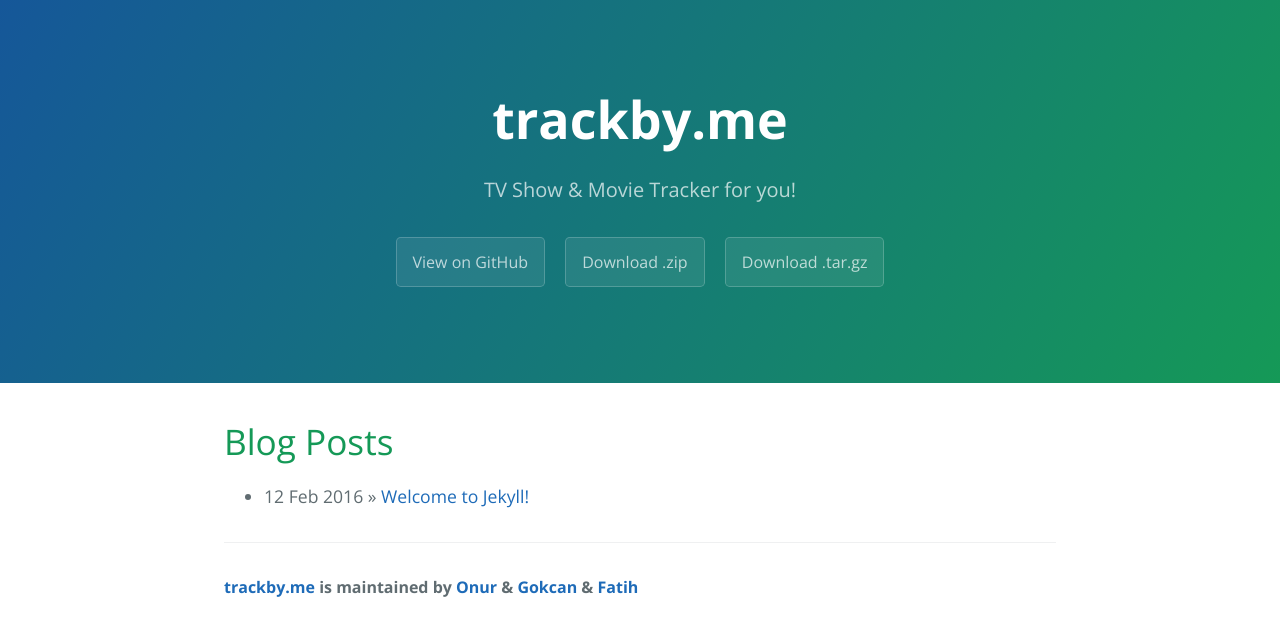
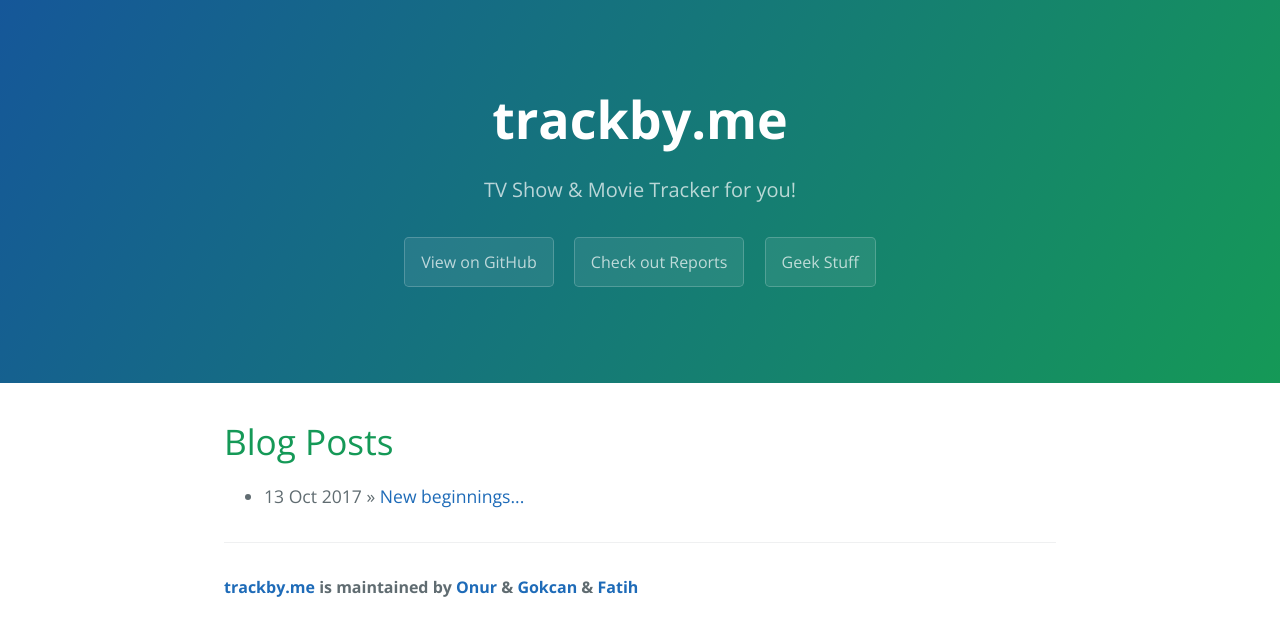
Before and after one commit to trackby/trackby.github.io, a Jekyll site: the page built from index.html, in a window 1280 px wide. Shown: the top 636 px of the page. Built offline with Jekyll 4.4.1, drawn with Linux system fonts in a browser that asks for light colours; the list of posts is cut into pages by our own code.

Commit message:
Create reports page, add back button

```diff
--- a/_config.yml
+++ b/_config.yml
@@ -3,6 +3,7 @@ title:        trackby.me
 tagline:      TV Show & Movie Tracker for you!
 baseurl:      ""
 paginate:     1
+future: true
 
 # About/contact
 author1:
--- a/_includes/page-header.html
+++ b/_includes/page-header.html
@@ -2,6 +2,6 @@
   <h1 class="project-name">{{ site.title }}</h1>
   <h2 class="project-tagline">{{ site.tagline }}</h2>
   <a href="https://github.com/trackby" class="btn">View on GitHub</a>
-  <a href="#" class="btn">Download .zip</a>
-  <a href="#" class="btn">Download .tar.gz</a>
+  <a href="/reports" class="btn">Check out Reports</a>
+  <a href="#" class="btn">Geek Stuff</a>
 </section>
--- a/_layouts/post.html
+++ b/_layouts/post.html
@@ -5,3 +5,5 @@ layout: default
 <p class="meta">{{ page.date | date_to_string }}</p>
 
 {{ content }}
+
+<a href='{{site.url}}/'>Back</a>
```
Also changed, not shown: _posts/2016-02-12-sample-content.markdown (deleted, +0 -24 lines), _posts/2017-10-13-newbeginnings.markdown (added, +8 -0 lines), reports.md (added, +10 -0 lines).
